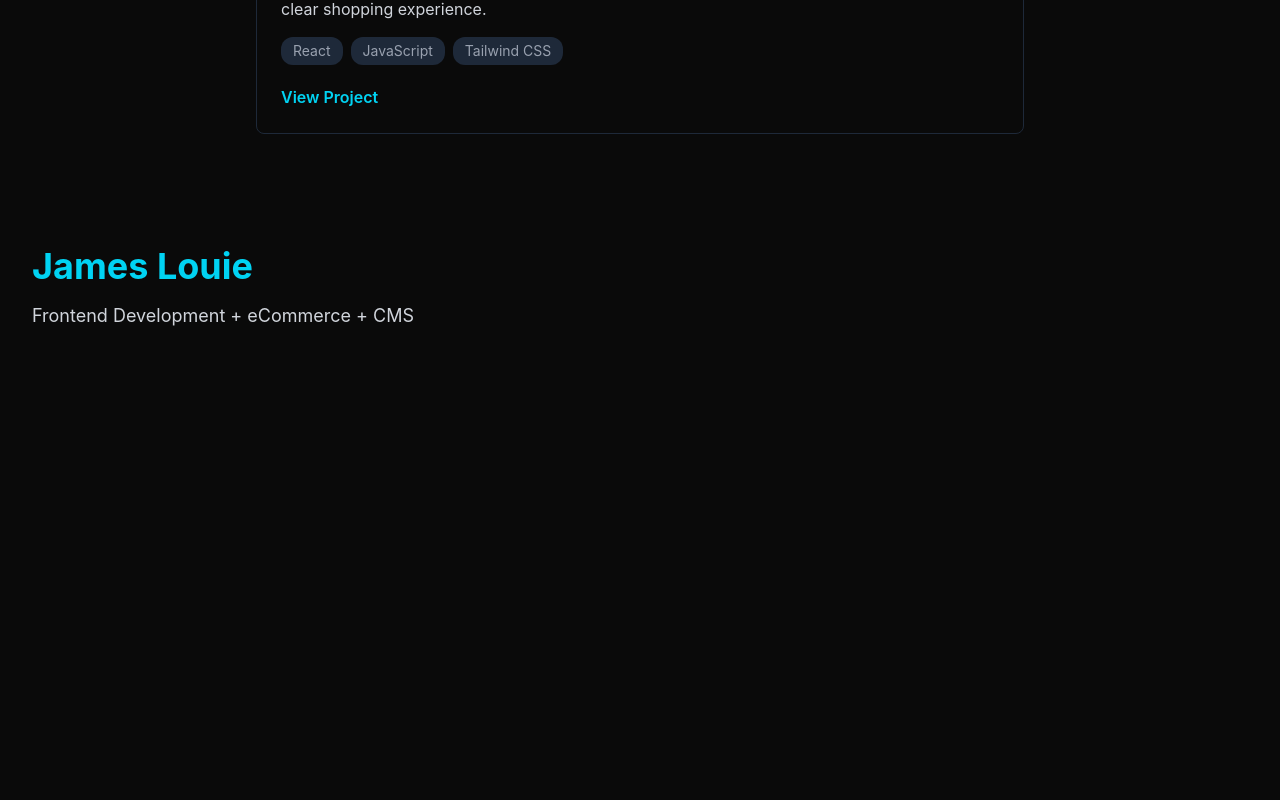
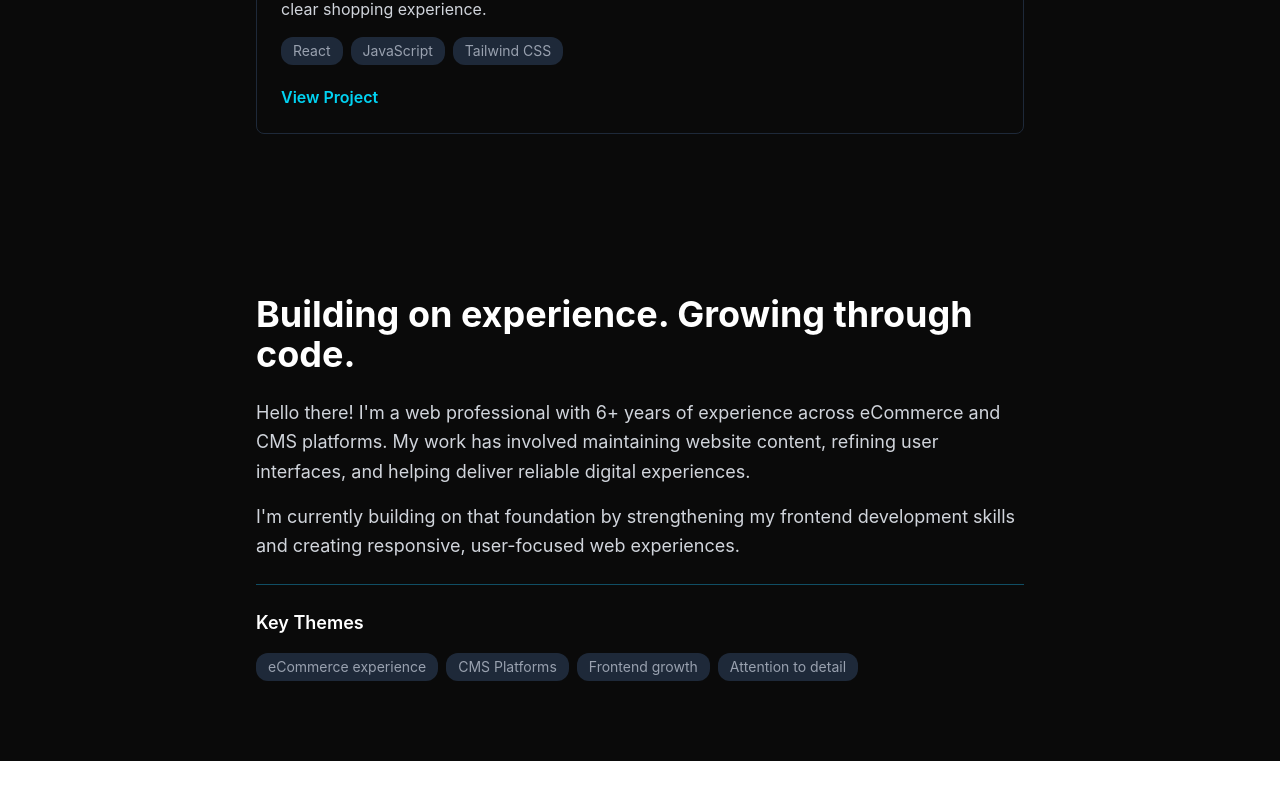
Before and after one commit to jlbongares/portfolio-jbongares, a React (Vite) app: page / in a window 1280 px wide. Shown: the part 1024-1824 px from the top of the page. After the commit the page ends 1785 px from the top, so only its background shows below. Built offline with nearby package versions, Linux system fonts and the light colour scheme.

Commit message:
feat: Added about section.

```diff
--- a/src/App.jsx
+++ b/src/App.jsx
@@ -1,6 +1,7 @@
 import Navbar from './components/Navbar'
 import Hero from './sections/Hero'
 import Projects from './sections/Projects'
+import About from './sections/About'
 
 function App() {
 
@@ -9,15 +10,7 @@ function App() {
       <Navbar />
       <Hero />
       <Projects />
-      <main className="min-h-screen bg-[#0a0a0a] p-8 text-white">
-        <h1 className="text-4xl font-bold text-cyan-400">
-          James Louie
-        </h1>
-
-        <p className="mt-4 text-lg text-gray-300">
-          Frontend Development + eCommerce + CMS
-        </p>
-      </main>
+      <About />
     </>
   )
 }
--- /dev/null
+++ b/src/sections/About.jsx
@@ -0,0 +1,30 @@
+function About() {
+  return (
+    <section id="about" className="px-6 py-20 bg-[#0a0a0a] text-white">
+      <div className="max-w-3xl mx-auto">
+        <h2 className="text-3xl md:text-4xl font-bold mb-6">
+          Building on experience. Growing through code.
+        </h2>
+        <p className="text-gray-300 text-lg leading-relaxed">
+            Hello there! I'm a web professional with 6+ years of experience across eCommerce and CMS platforms.
+            My work has involved maintaining website content, refining user interfaces, and helping deliver reliable digital experiences.
+        </p>
+        <p className="text-gray-300 text-lg leading-relaxed mt-4 mb-6">
+            I'm currently building on that foundation by strengthening my frontend development skills and creating responsive, user-focused web experiences.
+        </p>
+        <hr className="h-px bg-cyan-900 border-0"/>
+        <h3 className="text-lg font-semibold mt-6">
+            Key Themes
+        </h3>
+        <ul className="flex flex-wrap gap-2 text-sm text-gray-400 mt-4">
+            <li className="bg-gray-800 px-3 py-1 rounded-xl">eCommerce experience</li>
+            <li className="bg-gray-800 px-3 py-1 rounded-xl">CMS Platforms</li>
+            <li className="bg-gray-800 px-3 py-1 rounded-xl">Frontend growth</li>
+            <li className="bg-gray-800 px-3 py-1 rounded-xl">Attention to detail</li>
+        </ul>
+      </div>
+    </section>
+  );
+}
+
+export default About;
```
